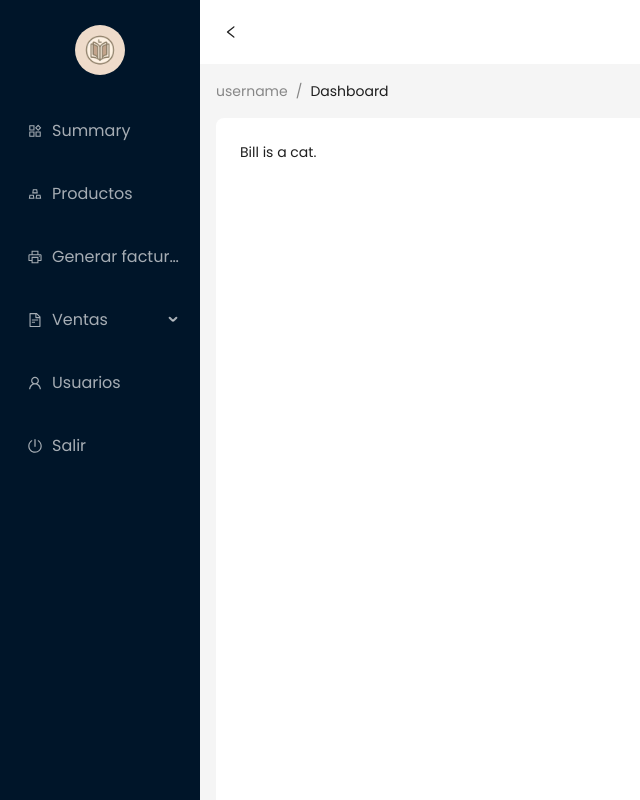
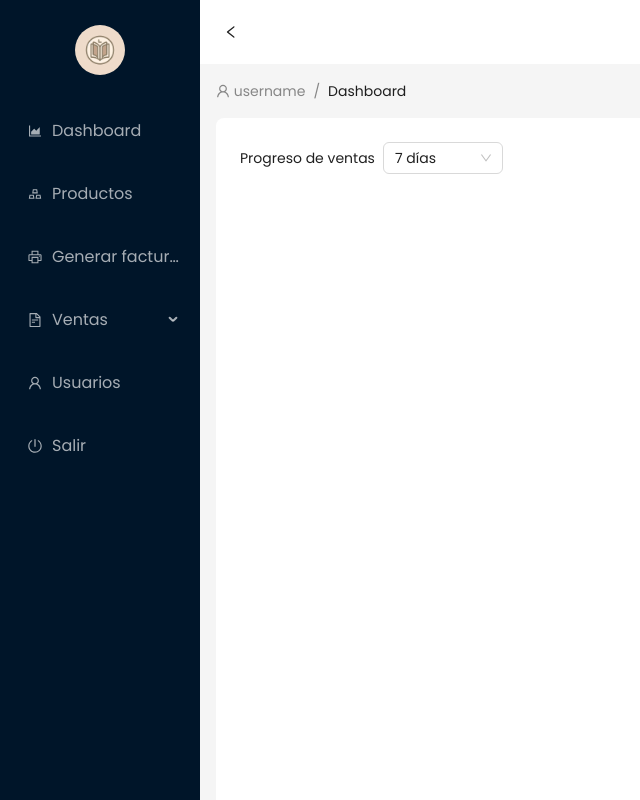
Before and after one commit to cruzito-x/library, a React (Create React App) app in the folder frontend/: page /dashboard in a window 1280 px wide. Shown: the top 800 px of the page, without its empty margins (0-640 px from the left). Built offline with nearby package versions, Linux system fonts and the light colour scheme.

Commit message:
Added/Fixed: UI for Dashboard and Products

```diff
--- a/frontend/package.json
+++ b/frontend/package.json
@@ -16,6 +16,7 @@
     "chart.js": "^4.4.2",
     "google-fonts": "^1.0.0",
     "jquery": "^3.7.1",
+    "mantine-react-table": "^1.3.4",
     "react": "^18.2.0",
     "react-bootstrap": "^2.10.2",
     "react-dom": "^18.2.0",
--- a/frontend/src/App.js
+++ b/frontend/src/App.js
@@ -1,20 +1,9 @@
-import React from "react";
-import { BrowserRouter as Router, Route, Routes } from "react-router-dom";
-import Sidebar from "./components/sidebar/Sidebar";
-import Home from "./views/home/Home";
-import About from "./views/about/About";
-import Dashboard from "./views/dashboard/Dashboard";
+import React from 'react';
+import Sidebar from './components/sidebar/Sidebar';
 
 const App = () => {
   return (
-    <Router>
-      <Sidebar />
-      <Routes>
-        <Route exact path="/dashboard" element={<Dashboard />} />
-        <Route path="/products" element={<Dashboard/>} />
-        <Route path="/sign-out" element={<About />} />
-      </Routes>
-    </Router>
+    <Sidebar/>
   );
 };
 
--- a/frontend/src/components/menuList/MenuList.jsx
+++ b/frontend/src/components/menuList/MenuList.jsx
@@ -1,28 +1,30 @@
 import React from 'react';
 import { Menu } from 'antd';
 import { AreaChartOutlined, ProductOutlined, GoldOutlined, FileTextOutlined, ExportOutlined, PrinterOutlined, UserOutlined, PoweroffOutlined} from '@ant-design/icons';
-import { Navigate as navigate } from 'react-router-dom';
+import { useNavigate } from 'react-router-dom'; // Importa useNavigate
 
 const MenuList = ({ darkTheme }) => {
+  const navigate = useNavigate();
+
   return (
-    <Menu theme={ darkTheme ? 'dark' : 'light'} mode='inline' className='menu-bar' onClick={({key}) => {
-      if (key == '/sign-out') {
+    <Menu theme={darkTheme ? 'dark' : 'light'} mode='inline' className='menu-bar' onClick={({ key }) => {
+      if (key === '/sign-out') {
         window.location.href = '/';
       } else {
         navigate(key);
       }
     }}>
-      <Menu.Item key='home' icon={<ProductOutlined />}>
-        Summary
+      <Menu.Item key='/dashboard' icon={<AreaChartOutlined />}>
+        Dashboard
       </Menu.Item>
-      <Menu.Item key='products' icon={<GoldOutlined />}>
+      <Menu.Item key='/products' icon={<GoldOutlined />}>
         Productos
       </Menu.Item>
-      <Menu.Item key='bill' icon={<PrinterOutlined />}>
+      <Menu.Item key='/bill' icon={<PrinterOutlined />}>
         Generar factura
       </Menu.Item>
-      <Menu.SubMenu key='sales' title='Ventas' icon={<FileTextOutlined />}>
-      <Menu.Item key='7-days'>
+      <Menu.SubMenu key='/sales' title='Ventas' icon={<FileTextOutlined />}>
+        <Menu.Item key='7-days'>
           Últimos 7 días
         </Menu.Item>
         <Menu.Item key='14-days'>
@@ -38,10 +40,10 @@ const MenuList = ({ darkTheme }) => {
           Último año
         </Menu.Item>
       </Menu.SubMenu>
-      <Menu.Item key='users' icon={<UserOutlined />}>
+      <Menu.Item key='/users' icon={<UserOutlined />}>
         Usuarios
       </Menu.Item>
-      <Menu.Item key='sign-out' icon={<PoweroffOutlined />}>
+      <Menu.Item key='/sign-out' icon={<PoweroffOutlined />}>
         Salir
       </Menu.Item>
     </Menu>
--- a/frontend/src/components/sidebar/Sidebar.jsx
+++ b/frontend/src/components/sidebar/Sidebar.jsx
@@ -1,8 +1,10 @@
-import {React, useState} from 'react';
+import { React, useState } from 'react';
+import { BrowserRouter as Router, Route, Routes } from 'react-router-dom';
 import { Button, Layout, theme } from 'antd';
 import Logo from '../logo/Logo';
 import MenuList from '../menuList/MenuList';
 import Dashboard from '../../views/dashboard/Dashboard';
+import Products from '../../views/products/Products';
 import ToggleThemeButton from '../toggleThemeButton/ToggleThemeButton';
 import { LeftOutlined, RightOutlined } from '@ant-design/icons';
 import './Sidebar.css';
@@ -18,27 +20,32 @@ const Sidebar = () => {
   } = theme.useToken();
 
   return (
-    <>
+    <Router>
       <Layout>
-        <Sider theme={ darkTheme ? 'dark' : 'light' } collapsed={ collapsed } collapsible trigger={ null } className='sidebar'>
-         <Logo/>
-         <MenuList darkTheme={ darkTheme } />
-         <ToggleThemeButton darkTheme={ darkTheme } toggleTheme={toggleTheme}/>
+        <Sider theme={ darkTheme? 'dark' : 'light' } collapsed={ collapsed } collapsible trigger={ null } className='sidebar'>
+          <Logo/>
+          <Routes>
+            <Route path='/*' element={<MenuList darkTheme={ darkTheme } />} />
+          </Routes>
+          <ToggleThemeButton darkTheme={ darkTheme } toggleTheme={toggleTheme}/>
         </Sider>
         <Layout>
           <Header style={{ padding: 0, background : colorBgContainer }}>
             {/* <h2> Bienvenido(a) de vuelta, username </h2> */}
-            <Button type='text' className='toggle' icon={ collapsed ? <RightOutlined /> : <LeftOutlined /> } onClick={() => setCollapsed(!collapsed)} />
+            <Button type='text' className='toggle' icon={ collapsed? <RightOutlined /> : <LeftOutlined /> } onClick={() => setCollapsed(!collapsed)} />
           </Header>
           <Content>
-            <Dashboard/>
+            <Routes>
+              <Route exact path='/dashboard' element={<Dashboard />} />
+              <Route path='/products' element={<Products />} />
+            </Routes>
           </Content>
           <Footer style={{ textAlign: 'center' }}>
             cruzito's Design ©{ new Date().getFullYear() } - Created by David Cruz
           </Footer>
         </Layout>
       </Layout>
-    </>
+    </Router>
   );
 };
 
--- a/frontend/src/views/dashboard/Dashboard.jsx
+++ b/frontend/src/views/dashboard/Dashboard.jsx
@@ -1,32 +1,76 @@
-import React, { useState } from 'react';
+import React, { useState } from "react";
 import {
   DesktopOutlined,
   FileOutlined,
-  PieChartOutlined,
+  AreaChartOutlined,
   TeamOutlined,
   UserOutlined,
-} from '@ant-design/icons';
-import { Breadcrumb, Layout, Content, Menu, theme } from 'antd';
+} from "@ant-design/icons";
+import { Breadcrumb, Layout, Content, Menu, Space, Select, theme } from "antd";
+
+const handleChange = (value) => {
+  console.log(`selected ${value}`);
+};
 
 const Dashboard = () => {
   const { Content } = Layout;
   const {
-    token : { colorBgContainer, borderRadiusLG }
+    token: { colorBgContainer, borderRadiusLG },
   } = theme.useToken();
 
   return (
-    <>
-      <Content style={{ margin: '0 16px' }} >
-          <Breadcrumb style={{ margin: '16px 0' }}>
-            <Breadcrumb.Item> username </Breadcrumb.Item>
-            <Breadcrumb.Item> Dashboard </Breadcrumb.Item>
-          </Breadcrumb>
-          <div style={{ padding: 24, minHeight: 764, background: colorBgContainer, borderRadius: borderRadiusLG }} >
-            Bill is a cat.
-          </div>
-        </Content>
-    </>
-  )
-}
+      <Content style={{ margin: "0 16px" }}>
+        <Breadcrumb style={{ margin: "16px 0" }}>
+          <Breadcrumb.Item> <UserOutlined /> username </Breadcrumb.Item>
+          <Breadcrumb.Item> Dashboard </Breadcrumb.Item>
+        </Breadcrumb>
+        <div
+          style={{
+            padding: 24,
+            minHeight: 764,
+            background: colorBgContainer,
+            borderRadius: borderRadiusLG,
+          }}
+        >
+          <Space wrap>
+            Progreso de ventas
+            <Select
+              defaultValue="7"
+              style={{
+                width: 120,
+              }}
+              onChange={handleChange}
+              options={[
+                {
+                  value: "7",
+                  label: "7 días",
+                },
+                {
+                  value: "14",
+                  label: "14 días",
+                },
+                {
+                  value: "30",
+                  label: "1 mes",
+                },
+                {
+                  value: "90",
+                  label: "3 meses",
+                },
+                {
+                  value: "180",
+                  label: "6 meses",
+                },
+                {
+                  value: "365",
+                  label: "1 año",
+                },
+              ]}
+            />
+          </Space>
+        </div>
+      </Content>
+  );
+};
 
 export default Dashboard;
--- /dev/null
+++ b/frontend/src/views/products/Products.jsx
@@ -0,0 +1,42 @@
+import React, { useState } from "react";
+import {
+  DesktopOutlined,
+  FileOutlined,
+  AreaChartOutlined,
+  TeamOutlined,
+  UserOutlined,
+} from "@ant-design/icons";
+import { Breadcrumb, Layout, Input, Space, theme } from "antd";
+
+const Products = () => {
+  const { Content } = Layout;
+  const { Search } = Input;
+  const onSearch = (value, _e, info) => console.log(info?.source, value);
+
+  const {
+    token: { colorBgContainer, borderRadiusLG },
+  } = theme.useToken();
+
+  return (
+      <Content style={{ margin: "0 16px" }}>
+        <Breadcrumb style={{ margin: "16px 0" }}>
+          <Breadcrumb.Item> <UserOutlined /> username </Breadcrumb.Item>
+          <Breadcrumb.Item> Products </Breadcrumb.Item>
+        </Breadcrumb>
+        <div
+          style={{
+            padding: 24,
+            minHeight: 764,
+            background: colorBgContainer,
+            borderRadius: borderRadiusLG,
+          }}
+        >
+          <Space wrap>
+          <Search placeholder="input search text" onSearch={onSearch} enterButton />
+          </Space>
+        </div>
+      </Content>
+  );
+};
+
+export default Products
```
Also changed, not shown: 1 other file (tests, documents, lock files or other folders).
